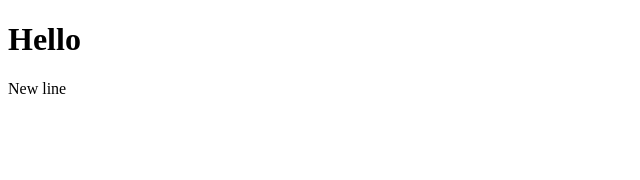
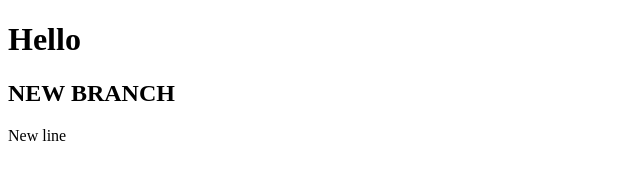
Before and after one commit to faizfahmi-dev/faizfahmi-dev.github.io, a plain HTML site: page index.htm in a window 1280 px wide. Shown: the whole page, without its empty margins (0-640 px from the left). Drawn offline with Linux system fonts and the light colour scheme.

Commit message:
second branch test

```diff
--- a/index.css
+++ b/index.css
@@ -1,3 +1,3 @@
 body {
-backgorund-color: blue:
+backgorund-color: red:
 }
--- a/index.htm
+++ b/index.htm
@@ -6,6 +6,7 @@
 </head>
 <body>
 <h1>Hello</h1>
+<h2>NEW BRANCH</h2>
 <p>New line</p>
 </body>
 </html>
```
Also changed, not shown: image1.png (added).
